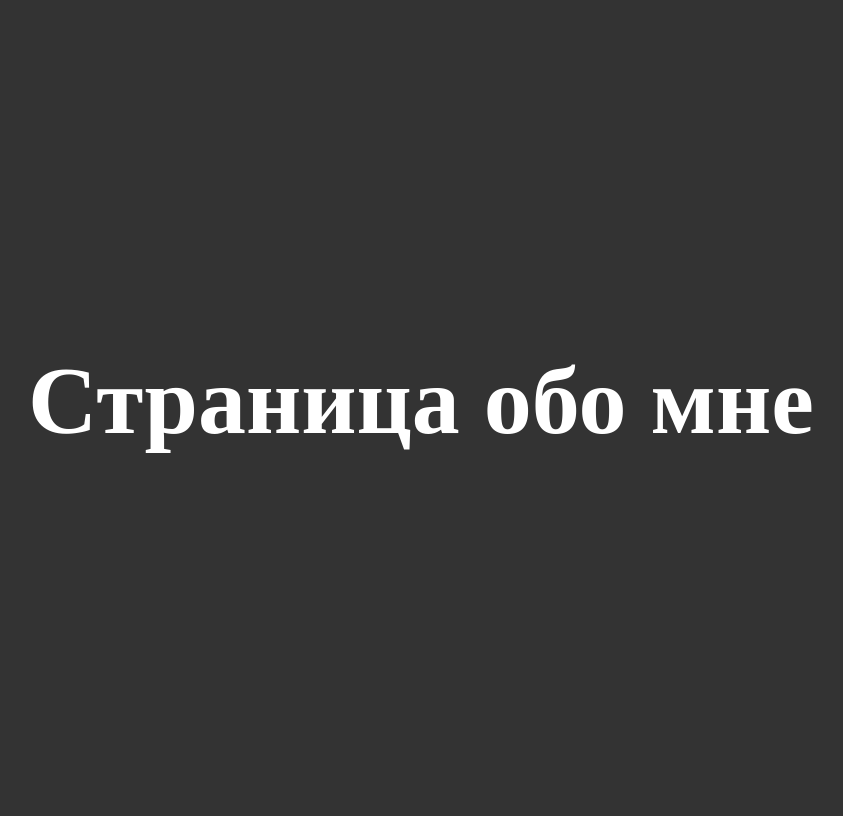
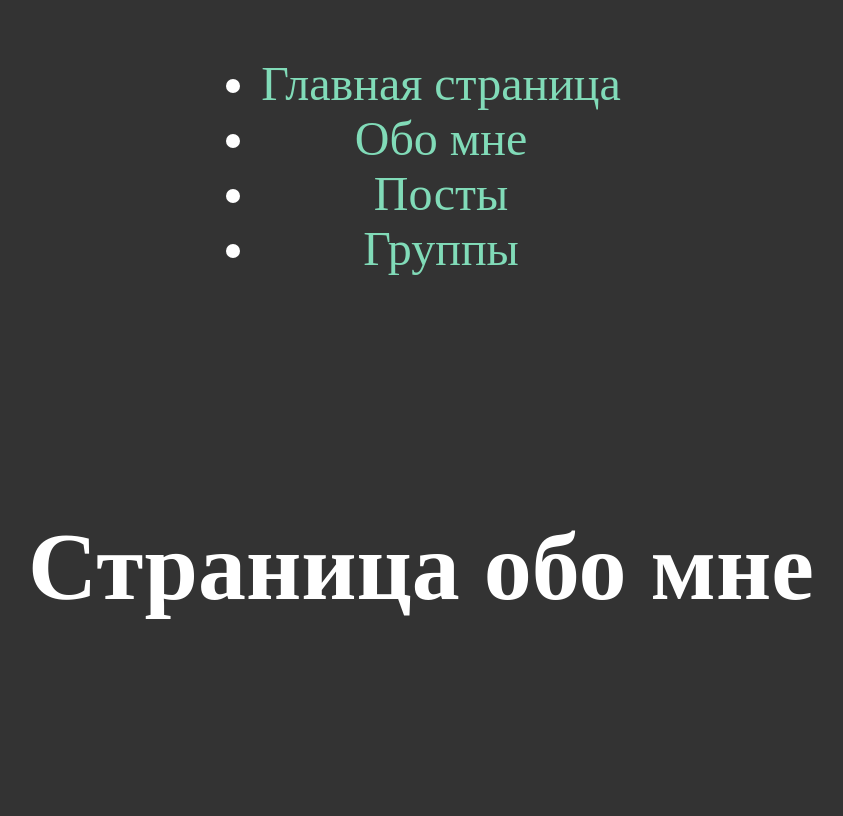
Before and after one commit to 31ISR/up09-lab1-kopylova, a Django app: page /about/ in a window 1280 px wide. Shown: the whole page, without its empty margins (219-1062 px from the left). Before the commit the page ends 453 px from the top, so only its background shows below. Run offline with Django 4.2, Linux system fonts and the light colour scheme.

Commit message:
конец 1 лаб

```diff
--- a/папка/lab1/static/css/style.css
+++ b/папка/lab1/static/css/style.css
@@ -1,4 +1,32 @@
-*{
+
+body {
+    min-height: 100vh;
+    display: flex;
+    flex-flow: column;
+    background-color: #333;
+    color: #fff;
+    justify-content: center;
+    align-items: center;
+    font-size: 3rem;
+    text-align: center;
+}
+
+main {
+    flex-grow: 1;
+    display: grid;
+    place-content: center;
+}
+
+a {
+    text-decoration: none;
+    color: #81dbb8;
+}
+
+a:hover {
+    opacity: .85;
+}
+
+/*{
     margin: 0;
     padding: 0;
     box-sizing: border-box;
--- a/папка/lab1/templates/about.html
+++ b/папка/lab1/templates/about.html
@@ -1,14 +1,9 @@
-<!DOCTYPE html>
-{% load static %}
-<html lang="en">
-<head>
-    <meta charset="UTF-8">
-    <meta name="viewport" content="width=device-width, initial-scale=1.0">
-    <link rel="stylesheet" href="{% static 'css/style.css' %}" />
-    <title>Обо мне</title>
-</head>
-<body>
+{% extends 'layout.html' %}
+
+{% block title %}
+    Обо мне
+{% endblock %}
+
+{% block content %}
     <h1>Страница обо мне</h1>
-    <script src="{% static 'js/welcome.js' %}"></script>
-</body>
-</html>
+{% endblock %}
--- /dev/null
+++ b/папка/lab1/templates/layout.html
@@ -0,0 +1,22 @@
+<!DOCTYPE html>
+{% load static %}
+<html lang="ru">
+    <head>
+        <meta charset="UTF-8" />
+        <meta name="viewport" content="width=device-width, initial-scale=1.0" />
+        <title>{% block title %} Приложение Django {% endblock %}</title>
+        <link rel="stylesheet" href="{% static 'css/style.css' %}" />
+        <script src="{% static 'js/main.js' %}" defer></script>
+    </head>
+    <body>
+        <nav>
+            <ul>
+            <li><a href="/">Главная страница</a></li>
+            <li><a href="/about">Обо мне</a></li>
+            <li><a href="/posts">Посты</a></li>
+            <li><a href="/communities">Группы</a></li>
+            </ul>
+        </nav>
+        <main>{% block content %} {% endblock %}</main>
+    </body>
+</html>
```
Also changed, not shown: папка/lab1/communities/templates/communities/communities_list.html (+9 -14 lines), папка/lab1/posts/templates/posts/posts_list.html (+8 -13 lines), папка/lab1/templates/home.html (+8 -13 lines).
